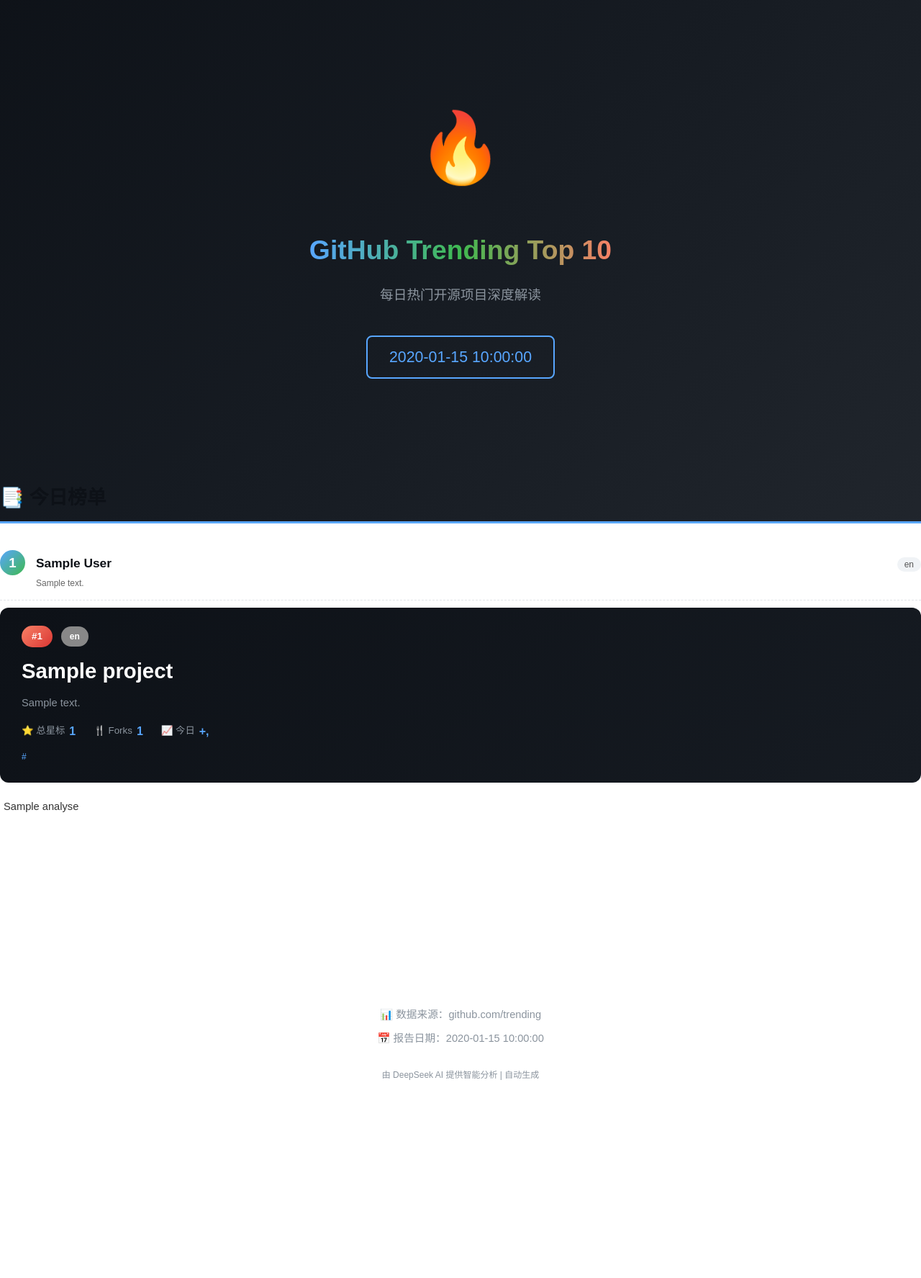
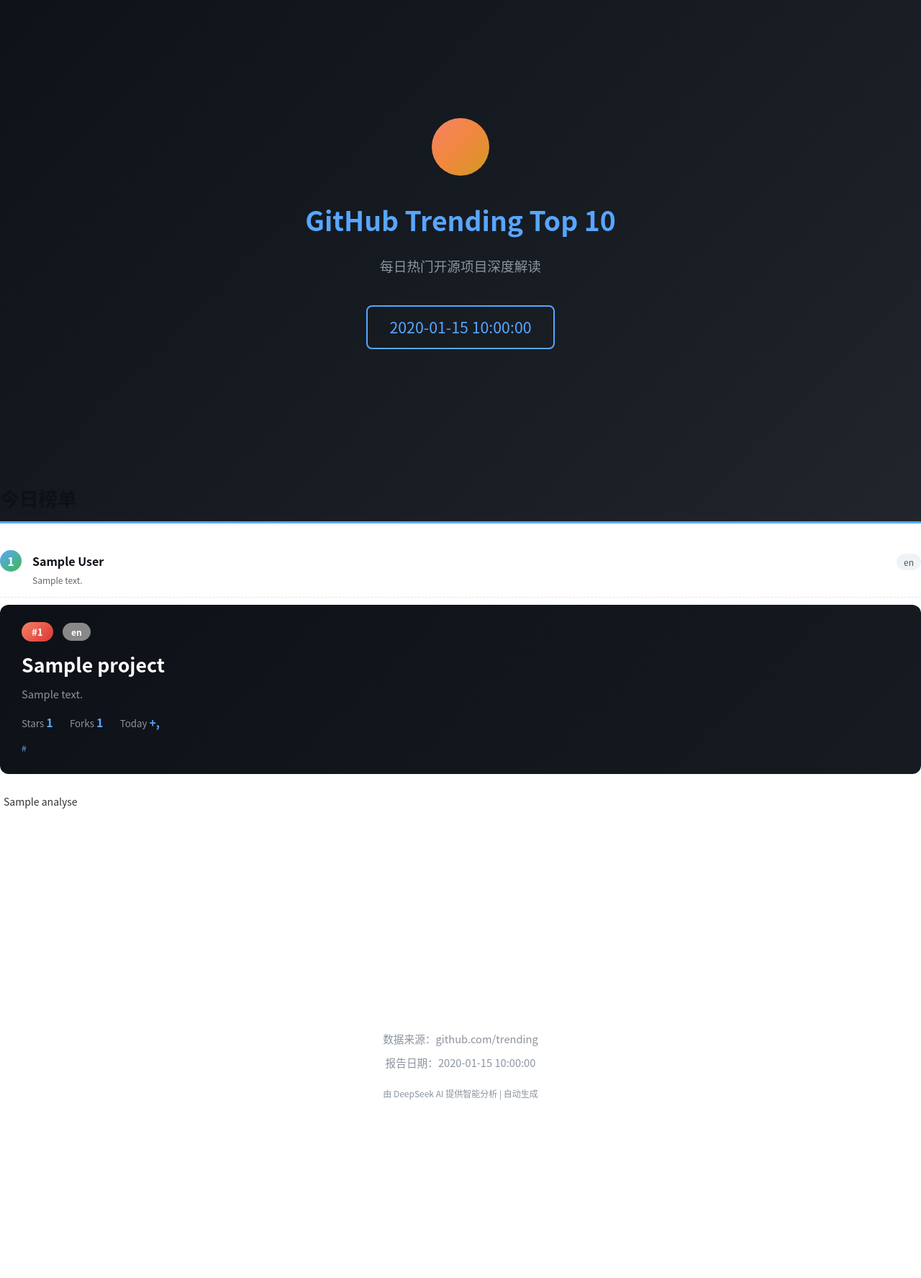
Before and after one commit to unicronsmith/GitHub-Trending-Top-10, a Python web app: template templates/report.html in a window 1280 px wide; the page is wider, and only the part inside the window is pictured. Shown: that part at 72% size. After the commit the page ends 1528 px from the top of that part, so only its background shows below. Run offline with Jinja, Linux system fonts and the light colour scheme; the template is opened without the code that fills it: most values are stand-ins (such as "Sample title", 1, 10 or a date in 2020).

Commit message:
修复 PDF 中文乱码、Markdown 渲染和文本溢出问题
- 安装 fonts-noto-cjk 中文字体解决方块字问题
- 添加 markdown 库将 AI 分析内容转为 HTML
- 移除 emoji 字符改用纯 CSS 装饰
- 修复文本溢出和自动换行

Co-Authored-By: Claude Opus 4.6 (1M context) <noreply@anthropic.com>

```diff
--- a/requirements.txt
+++ b/requirements.txt
@@ -3,3 +3,4 @@ beautifulsoup4>=4.12.0
 openai>=1.0.0
 weasyprint>=60.0
 jinja2>=3.1.0
+markdown>=3.5.0
--- a/templates/report.html
+++ b/templates/report.html
@@ -16,10 +16,12 @@
   * { margin: 0; padding: 0; box-sizing: border-box; }
 
   body {
-    font-family: "Microsoft YaHei", "Noto Sans SC", "PingFang SC", sans-serif;
+    font-family: "Noto Sans CJK SC", "Noto Sans SC", "Microsoft YaHei", "PingFang SC", "Source Han Sans SC", sans-serif;
     color: #333;
     line-height: 1.7;
     font-size: 11pt;
+    word-wrap: break-word;
+    overflow-wrap: break-word;
   }
 
   /* ── 封面 ── */
@@ -38,17 +40,18 @@
   }
 
   .cover-icon {
-    font-size: 72pt;
-    margin-bottom: 30px;
+    width: 80px;
+    height: 80px;
+    background: linear-gradient(135deg, #f78166, #f0883e, #d29922);
+    border-radius: 50%;
+    margin: 0 auto 30px auto;
   }
 
   .cover h1 {
     font-size: 28pt;
     font-weight: 700;
     margin-bottom: 15px;
-    background: linear-gradient(90deg, #58a6ff, #3fb950, #f78166);
-    -webkit-background-clip: text;
-    -webkit-text-fill-color: transparent;
+    color: #58a6ff;
   }
 
   .cover .subtitle {
@@ -87,24 +90,23 @@
   }
 
   .toc-rank {
-    width: 35px;
-    height: 35px;
+    width: 30px;
+    height: 30px;
     background: linear-gradient(135deg, #58a6ff, #3fb950);
     color: #fff;
     border-radius: 50%;
-    display: flex;
-    align-items: center;
-    justify-content: center;
+    text-align: center;
+    line-height: 30px;
     font-weight: 700;
-    font-size: 14pt;
+    font-size: 12pt;
     margin-right: 15px;
     flex-shrink: 0;
   }
 
-  .toc-info { flex: 1; }
+  .toc-info { flex: 1; min-width: 0; }
 
   .toc-name {
-    font-size: 13pt;
+    font-size: 12pt;
     font-weight: 600;
     color: #0d1117;
   }
@@ -113,6 +115,9 @@
     font-size: 9pt;
     color: #666;
     margin-top: 3px;
+    overflow: hidden;
+    text-overflow: ellipsis;
+    white-space: nowrap;
   }
 
   .toc-meta {
@@ -144,8 +149,6 @@
   }
 
   .card-rank-line {
-    display: flex;
-    align-items: center;
     margin-bottom: 8px;
   }
 
@@ -156,7 +159,7 @@
     border-radius: 20px;
     font-size: 10pt;
     font-weight: 700;
-    margin-right: 12px;
+    margin-right: 10px;
   }
 
   .card-lang-badge {
@@ -168,9 +171,9 @@
   }
 
   .card-title {
-    font-size: 22pt;
+    font-size: 20pt;
     font-weight: 700;
-    margin-bottom: 8px;
+    margin: 10px 0 8px 0;
   }
 
   .card-desc {
@@ -180,16 +183,17 @@
   }
 
   .card-stats {
-    display: flex;
-    gap: 25px;
     margin-top: 15px;
   }
 
   .stat {
-    display: flex;
-    align-items: center;
-    gap: 6px;
+    display: inline-block;
     font-size: 10pt;
+    color: #8b949e;
+    margin-right: 20px;
+  }
+
+  .stat-label {
     color: #8b949e;
   }
 
@@ -208,28 +212,36 @@
 
   /* ── AI 分析内容 ── */
   .analysis {
-    padding: 0 5px;
+    padding: 5px 5px;
     line-height: 1.9;
+    word-wrap: break-word;
+    overflow-wrap: break-word;
+    font-size: 10.5pt;
   }
 
   .analysis p {
-    margin-bottom: 10px;
+    margin-bottom: 12px;
+    text-align: justify;
   }
 
   .analysis strong {
     color: #0d1117;
-    font-size: 12pt;
+    font-size: 11pt;
   }
 
-  /* ── 页脚 ── */
+  .analysis ul, .analysis ol {
+    margin: 8px 0 8px 20px;
+  }
+
+  .analysis li {
+    margin-bottom: 4px;
+  }
+
+  /* ── 尾页 ── */
   .footer-page {
     page-break-before: always;
-    display: flex;
-    flex-direction: column;
-    justify-content: center;
-    align-items: center;
-    height: 80vh;
     text-align: center;
+    padding-top: 300px;
     color: #8b949e;
   }
 
@@ -248,7 +260,7 @@
 
 <!-- 封面 -->
 <div class="cover">
-  <div class="cover-icon">&#x1F525;</div>
+  <div class="cover-icon"></div>
   <h1>GitHub Trending Top 10</h1>
   <p class="subtitle">每日热门开源项目深度解读</p>
   <div class="date">{{ date }}</div>
@@ -256,7 +268,7 @@
 
 <!-- 目录 -->
 <div class="toc">
-  <h2>&#x1F4D1; 今日榜单</h2>
+  <h2>今日榜单</h2>
   {% for project in projects %}
   <div class="toc-item">
     <div class="toc-rank">{{ loop.index }}</div>
@@ -282,23 +294,23 @@
     <div class="card-title">{{ project.name }}</div>
     <div class="card-desc">{{ project.description }}</div>
     <div class="card-stats">
-      <div class="stat">&#x2B50; 总星标 <span class="stat-value">{{ "{:,}".format(project.total_stars) }}</span></div>
-      <div class="stat">&#x1F374; Forks <span class="stat-value">{{ "{:,}".format(project.total_forks) }}</span></div>
-      <div class="stat">&#x1F4C8; 今日 <span class="stat-value">+{{ "{:,}".format(project.today_stars) }}</span></div>
+      <span class="stat"><span class="stat-label">Stars </span><span class="stat-value">{{ "{:,}".format(project.total_stars) }}</span></span>
+      <span class="stat"><span class="stat-label">Forks </span><span class="stat-value">{{ "{:,}".format(project.total_forks) }}</span></span>
+      <span class="stat"><span class="stat-label">Today </span><span class="stat-value">+{{ "{:,}".format(project.today_stars) }}</span></span>
     </div>
     <div class="card-url">{{ project.url }}</div>
   </div>
 
   <div class="analysis">
-    {{ analyses[loop.index0] | replace('\n', '<br>') }}
+    {{ analyses[loop.index0] }}
   </div>
 </div>
 {% endfor %}
 
 <!-- 尾页 -->
 <div class="footer-page">
-  <p>&#x1F4CA; 数据来源：github.com/trending</p>
-  <p>&#x1F4C5; 报告日期：{{ date }}</p>
+  <p>数据来源：github.com/trending</p>
+  <p>报告日期：{{ date }}</p>
   <p class="powered">由 DeepSeek AI 提供智能分析 | 自动生成</p>
 </div>
 
```
Also changed, not shown: src/pdf_generator.py (+6 -2 lines), .github/workflows/daily.yml.
